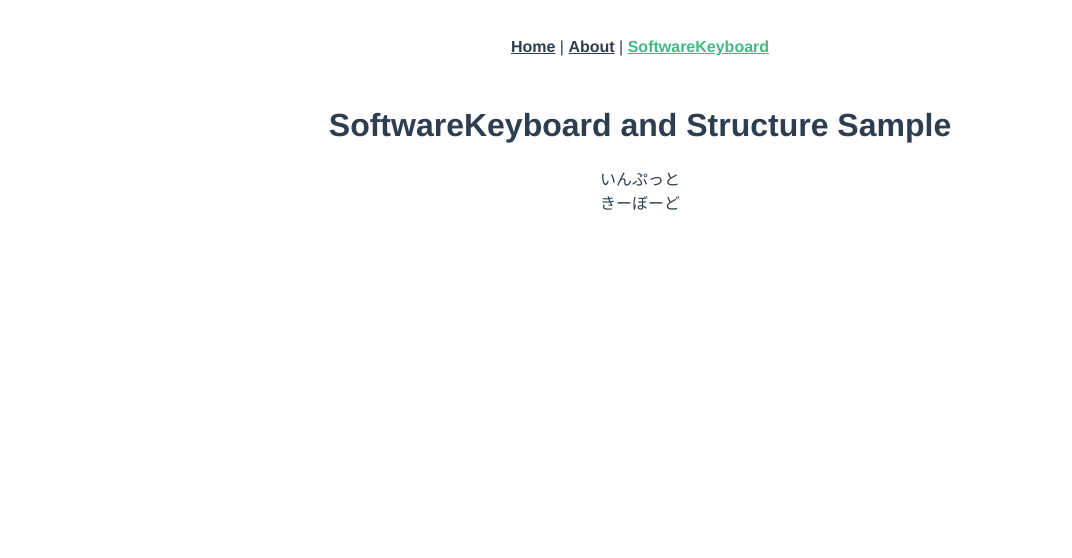
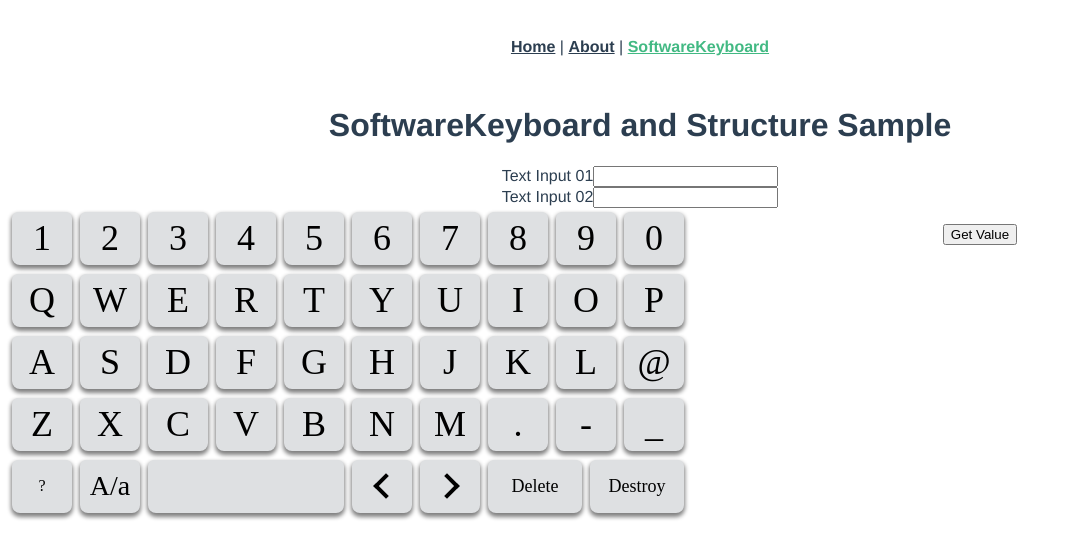
Before and after one commit to kazuhito-m/vue-samples, a Vue app: page /softwarekeyboard in a window 1280 px wide. Shown: the top 558 px of the page, without its empty margins (0-1072 px from the left). Built offline with nearby package versions, Linux system fonts and the light colour scheme.

Commit message:
実装。とりあえず「伝達モデル」を「やりたい感じ」まで実装。

```diff
--- a/src/views/softwarekeyboard/Owner.vue
+++ b/src/views/softwarekeyboard/Owner.vue
@@ -1,8 +1,12 @@
 <template>
   <div class="home">
     <h1>SoftwareKeyboard and Structure Sample</h1>
-    <InputArea/>
-    <Keyboard/>
+    <InputArea :inputKey="actieveText" ref="inputArea"/>
+    <Keyboard @input="keyPress"/>
+    <p>
+      <button @click="onClickGet">Get Value</button>
+    </p>
+
   </div>
 </template>
 
@@ -17,5 +21,19 @@ import Keyboard from '@/views/softwarekeyboard/components/Keyboard.vue';
     Keyboard,
   },
 })
-export default class Owner extends Vue {}
+export default class Owner extends Vue {
+  public actieveText: string = '';
+
+  // eveents.
+
+  public keyPress(key: string) {
+    this.actieveText = key;
+    setTimeout(() => this.actieveText = '', 1); // 非同期でクリアすることにより、このイベント後すぐにクリアする。
+  }
+
+  public onClickGet() {
+    const inputArea = this.$refs.inputArea as InputArea;
+    alert('onClickGet\ninput01:' + inputArea.textField01 + '\ninput02:' + inputArea.textField02);
+  }
+}
 </script>
--- a/src/views/softwarekeyboard/components/InputArea.vue
+++ b/src/views/softwarekeyboard/components/InputArea.vue
@@ -1,12 +1,145 @@
 <template>
   <div class="home">
-    いんぷっと
+    <div>
+      <label>Text Input 01</label>
+      <input id="textField01" v-model="textField01" type="text" @blur="onBlurTextField" maxlength="10"/>
+    </div>
+    <div>
+      <label>Text Input 02</label>
+      <input id="textField02" v-model="textField02" type="password" @blur="onBlurTextField" maxlength="8"/>
+    </div>
   </div>
 </template>
 
 <script lang="ts">
-import { Component, Vue } from 'vue-property-decorator';
+import { Component, Vue, Watch, Prop } from 'vue-property-decorator';
+import SpecialKey from '@/views/softwarekeyboard/components/SpecialKey.ts';
 
 @Component
-export default class InputArea extends Vue {}
+export default class InputArea extends Vue {
+  public textField01: string = '';
+  public textField02: string = '';
+
+  @Prop()
+  public inputKey!: string;
+
+  // events.
+
+  public mounted() {
+    this.focusById('userCode');
+  }
+
+  public onBlurTextField(event: FocusEvent) {
+    this.restoreFocusWhenNotNextTextField(
+      event.target as HTMLInputElement,
+      event.relatedTarget as HTMLInputElement,
+    );
+  }
+
+  @Watch('inputKey')
+  public changeInputKey() {
+    if (this.inputKey === '') return;
+    this.insertCharactorForActiveInput(this.inputKey);
+  }
+
+  // methods.
+
+  private insertCharactorForActiveInput(charactor: string) {
+    const textField = this.activeTextField();
+    if (this.whenSpecialCaractor(textField, charactor)) return;
+    this.insertCharactor(textField, charactor);
+  }
+
+  private whenSpecialCaractor(textField: HTMLInputElement, key: string): boolean {
+    const sKey = this.toSpecialKey(key);
+    if (sKey === null) return false;
+    if (sKey === SpecialKey.MoveLeft) this.moveCaret(textField, -1);
+    if (sKey === SpecialKey.MoveRight) this.moveCaret(textField, 1);
+    if (sKey === SpecialKey.Delete) this.deleteOneCharactorBeforeCaret(textField);
+    if (sKey === SpecialKey.Destroy) textField.value = '';
+    return true;
+  }
+
+  private insertCharactor(textField: HTMLInputElement, oneCharactor: string) {
+    const nowText = textField.value;
+    const nowPos = textField.selectionStart;
+    if (nowPos === null) return;
+    const selectEnd = textField.selectionEnd;
+    const secondPos = selectEnd === null ? nowPos : (selectEnd as number);
+    const maxLength = textField.maxLength;
+
+    const lertPart = nowText.substr(0, nowPos);
+    const rightPart = nowText.substr(secondPos);
+    const newText = lertPart + oneCharactor + rightPart;
+    if (newText.length > maxLength) return;
+
+    this.syncInnerValue(textField, newText);
+
+    const nextPosotion = nowPos + oneCharactor.length;
+    textField.setSelectionRange(nextPosotion, nextPosotion);
+   }
+
+  private moveCaret(textField: HTMLInputElement, movePosition: number) {
+    const startPos = textField.selectionStart;
+    if (startPos === null) return;
+    const movedPos = startPos + movePosition;
+    if (movedPos < 0) return;
+    textField.selectionStart = movedPos;
+    textField.selectionEnd = movedPos;
+  }
+
+  private deleteOneCharactorBeforeCaret(textField: HTMLInputElement) {
+    const nowText = textField.value;
+    let startPos = textField.selectionStart;
+    const endPos = textField.selectionEnd as number;
+    if (startPos === null) return;
+    if (startPos === endPos) startPos--;
+
+    const newText = nowText.substr(0, startPos) + nowText.substr(endPos);
+    this.syncInnerValue(textField, newText);
+
+    textField.setSelectionRange(startPos, startPos);
+  }
+
+  private syncInnerValue(textField: HTMLInputElement, text: string) {
+    const id = textField.id;
+    textField.value = text;
+    if (id === 'textField01') this.textField01 = text;
+    if (id === 'textField02') this.textField02 = text;
+  }
+
+  private toSpecialKey(key: string): SpecialKey | null {
+    const hitKeys = Object.values(SpecialKey)
+      .filter((i) => i as string === key);
+    if (hitKeys.length === 0) return null;
+    return hitKeys[0];
+  }
+
+  private focusById(id: string) {
+    const textField = document.getElementById(id);
+    if (textField === null) return;
+    textField.focus();
+  }
+
+  private isTextField(element: Element | null): boolean {
+    if (element === null || element.tagName !== 'INPUT') return false;
+    const type = (element as HTMLInputElement).type.toLowerCase();
+    return type === 'text' || type === 'password';
+  }
+
+  private activeTextField(): HTMLInputElement {
+    const elem = document.activeElement;
+    if (!this.isTextField(elem)) return new HTMLInputElement(); // Dummy
+    return elem as HTMLInputElement;
+  }
+
+  private restoreFocusWhenNotNextTextField(
+    exitTextField: HTMLInputElement,
+    nextElement: HTMLInputElement | null,
+  ) {
+    const type = nextElement === null ? '' : nextElement.type.toLowerCase();
+    if (type === 'text' || type === 'password') return;
+    setTimeout(() => exitTextField.focus(), 1); // フォーカス系イベント中でフォーカスを弄るとおかしくなるので、別スレッドで。
+  }
+}
 </script>
--- a/src/views/softwarekeyboard/components/Keyboard.vue
+++ b/src/views/softwarekeyboard/components/Keyboard.vue
@@ -1,12 +1,143 @@
 <template>
-  <div class="home">
-    きーぼーど
+  <div id="softKeyboardArea">
+    <div v-for="key in inputableCharactors" :key="key.key">
+      <button class="baseKey key" @click="onClickCharacter(key)">{{key}}</button>
+    </div>
+    <div class="clearfix"></div>
+    <div>
+      <button class="baseKey symbolKey">?</button>
+      <button class="baseKey changeKey">A/a</button>
+      <button class="baseKey spaceKey" @click="onClickCharacter(' ')"></button>
+      <button class="baseKey moveKey" @click="onClickMoveLeft"><span class="CaretBackArrow"/></button>
+      <button class="baseKey moveKey" @click="onClickMoveRight"><span class="CaretNextArrow"/></button>
+      <button class="baseKey deleteKey" @click="onClickDelete">Delete</button>
+      <button class="baseKey deleteKey" @click="onClickDestroy">Destroy</button>
+    </div>
   </div>
 </template>
 
 <script lang="ts">
-import { Component, Vue } from 'vue-property-decorator';
+import { Component, Vue, Emit } from 'vue-property-decorator';
+import SpecialKey from '@/views/softwarekeyboard/components/SpecialKey.ts';
 
 @Component
-export default class Keyboard extends Vue {}
+export default class Keyboard extends Vue {
+  private static readonly ALPHNUM = '1234567890QWERTYUIOPASDFGHJKL@ZXCVBNM.-_';
+
+  // events.
+
+  public onClickCharacter(key: string) {
+    this.input(key);
+  }
+
+  public onClickMoveLeft() {
+    this.input(SpecialKey.MoveLeft);
+  }
+
+  public onClickMoveRight() {
+    this.input(SpecialKey.MoveRight);
+  }
+
+  public onClickDelete() {
+    this.input(SpecialKey.Delete);
+  }
+
+  public onClickDestroy() {
+    this.input(SpecialKey.Destroy);
+  }
+
+  @Emit()
+  public input(key: string) {
+    // dymmy funciton.
+  }
+
+  // prpoerties.
+
+  private get inputableCharactors() {
+    return Keyboard.ALPHNUM.split('');
+  }
+}
 </script>
+
+<style lang="scss" scoped>
+$grayBtn: #dee0e2;
+$pressedBtn: #bebebe;
+#softKeyboardArea {
+  // margin-left: 0px;
+  width: 700px;
+  align: center;
+
+  .baseKey {
+    height: 53px;
+    float: left;
+    border: none;
+    border-radius: 6px 6px 8px 8px;
+    margin: 4px;
+    margin-bottom: 5px;
+    background-color: $grayBtn;
+    box-shadow: 0 3px 4px 1px gray;
+    font-family: 'sans-serif';
+    text-align: center;
+
+    &:active {
+      background-color: $pressedBtn;
+      box-shadow: none;
+    }
+  }
+  .clearKey {
+    float: left;
+    margin: 4px;
+  }
+  .key {
+    width: 60px;
+    font-size: 36px;
+  }
+  .moveKey {
+    width: 60px;
+    font-size: 36px;
+
+    &:active {
+      padding-top: 3px;
+      padding-left: 10px;
+    }
+  }
+  .symbolKey {
+    width: 60px;
+
+    font-size: 16px;
+  }
+  .changeKey {
+    width: 60px;
+    font-size: 28px;
+  }
+  .spaceKey {
+    width: 196px;
+  }
+  .deleteKey {
+    width: 94px;
+    font-size: 18px;
+  }
+}
+
+.CaretBackArrow,
+.CaretNextArrow {
+  display: inline-block;
+  width: 14px;
+  height: 14px;
+  border-top: 4px solid #000;
+  border-right: 4px solid #000;
+}
+.CaretBackArrow {
+  margin-left: 7px;
+  margin-bottom: 3px;
+  -webkit-transform: rotate(-135deg);
+  transform: rotate(-135deg);
+}
+
+.CaretNextArrow {
+  margin-right: 7px;
+  margin-bottom: 3px;
+  -webkit-transform: rotate(45deg);
+  transform: rotate(45deg);
+}
+</style>
--- /dev/null
+++ b/src/views/softwarekeyboard/components/SpecialKey.ts
@@ -0,0 +1,8 @@
+enum SpecialKey {
+  MoveLeft = '<',
+  MoveRight = '>',
+  Delete = 'DELETE',
+  Destroy = 'DESTROY',
+}
+
+export default SpecialKey;
```
